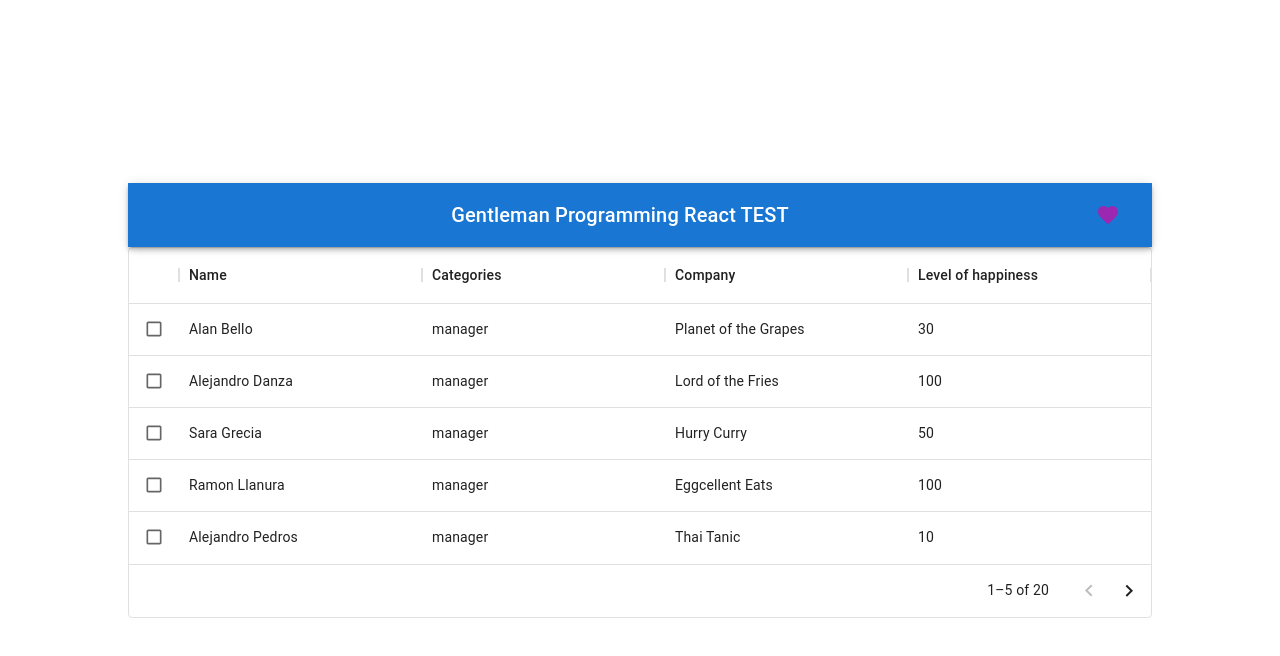
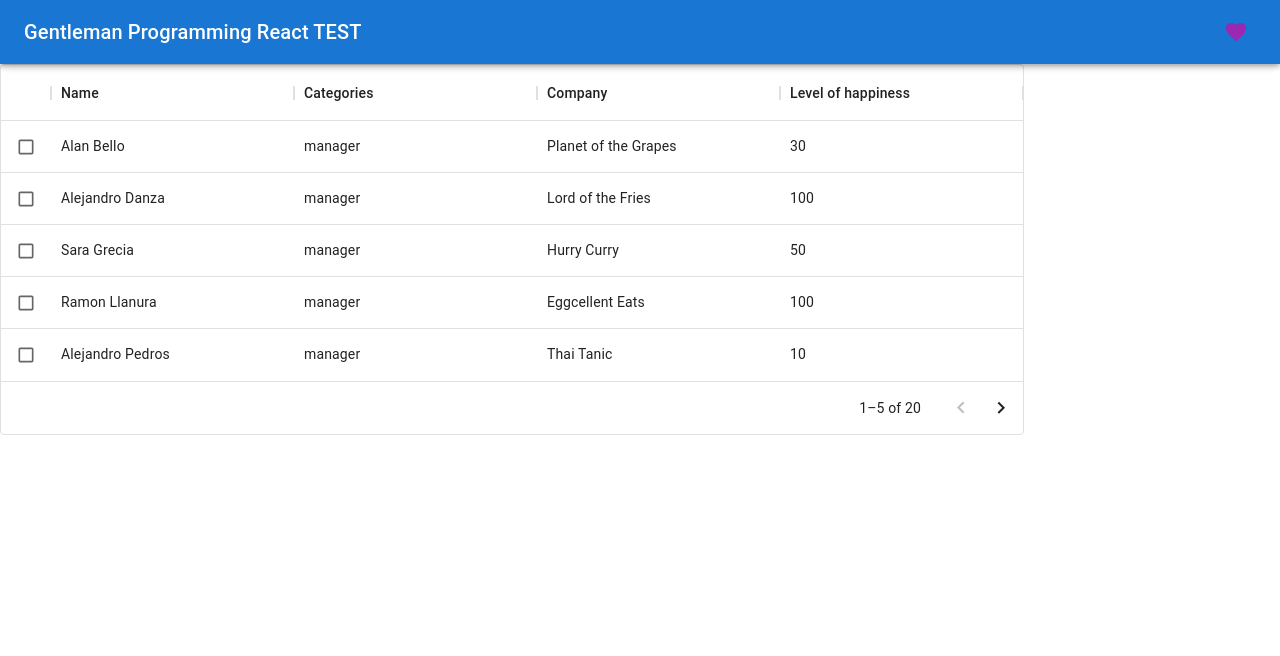
Before and after one commit to Gentleman-Programming/GentlemanTestReact, a React (Vite) app: page / in a window 1280 px wide. Shown: the top 656 px of the page. Built offline with nearby package versions, Linux system fonts and the light colour scheme.

Commit message:
fix: remove unused styles

```diff
--- a/src/App.css
+++ /dev/null
@@ -1,41 +0,0 @@
-#root {
-  max-width: 1280px;
-  margin: 0 auto;
-  padding: 2rem;
-  text-align: center;
-}
-
-.logo {
-  height: 6em;
-  padding: 1.5em;
-  will-change: filter;
-}
-.logo:hover {
-  filter: drop-shadow(0 0 2em #646cffaa);
-}
-.logo.react:hover {
-  filter: drop-shadow(0 0 2em #61dafbaa);
-}
-
-@keyframes logo-spin {
-  from {
-    transform: rotate(0deg);
-  }
-  to {
-    transform: rotate(360deg);
-  }
-}
-
-@media (prefers-reduced-motion: no-preference) {
-  a:nth-of-type(2) .logo {
-    animation: logo-spin infinite 20s linear;
-  }
-}
-
-.card {
-  padding: 2em;
-}
-
-.read-the-docs {
-  color: #888;
-}
--- a/src/App.tsx
+++ b/src/App.tsx
@@ -1,5 +1,4 @@
 import { Provider } from 'react-redux';
-import './App.css';
 import { Navbar } from './components';
 import { Home } from './pages';
 import store from './redux/store';
--- a/src/index.css
+++ /dev/null
@@ -1,70 +0,0 @@
-:root {
-  font-family: Inter, Avenir, Helvetica, Arial, sans-serif;
-  font-size: 16px;
-  line-height: 24px;
-  font-weight: 400;
-
-  color-scheme: light dark;
-  color: rgba(255, 255, 255, 0.87);
-  background-color: #ffffff;
-
-  font-synthesis: none;
-  text-rendering: optimizeLegibility;
-  -webkit-font-smoothing: antialiased;
-  -moz-osx-font-smoothing: grayscale;
-  -webkit-text-size-adjust: 100%;
-}
-
-a {
-  font-weight: 500;
-  color: #646cff;
-  text-decoration: inherit;
-}
-a:hover {
-  color: #535bf2;
-}
-
-body {
-  margin: 0;
-  display: flex;
-  place-items: center;
-  min-width: 320px;
-  min-height: 100vh;
-}
-
-h1 {
-  font-size: 3.2em;
-  line-height: 1.1;
-}
-
-button {
-  border-radius: 8px;
-  border: 1px solid transparent;
-  padding: 0.6em 1.2em;
-  font-size: 1em;
-  font-weight: 500;
-  font-family: inherit;
-  background-color: #1a1a1a;
-  cursor: pointer;
-  transition: border-color 0.25s;
-}
-button:hover {
-  border-color: #646cff;
-}
-button:focus,
-button:focus-visible {
-  outline: 4px auto -webkit-focus-ring-color;
-}
-
-@media (prefers-color-scheme: light) {
-  :root {
-    color: #213547;
-    background-color: #ffffff;
-  }
-  a:hover {
-    color: #747bff;
-  }
-  button {
-    background-color: #f9f9f9;
-  }
-}
--- a/src/main.tsx
+++ b/src/main.tsx
@@ -1,10 +1,11 @@
+import CssBaseline from '@mui/material/CssBaseline'
 import React from 'react'
 import ReactDOM from 'react-dom/client'
 import App from './App'
-import './index.css'
 
 ReactDOM.createRoot(document.getElementById('root') as HTMLElement).render(
   <React.StrictMode>
-    <App />
+    <CssBaseline/>
+    <App/>
   </React.StrictMode>
 )
```
